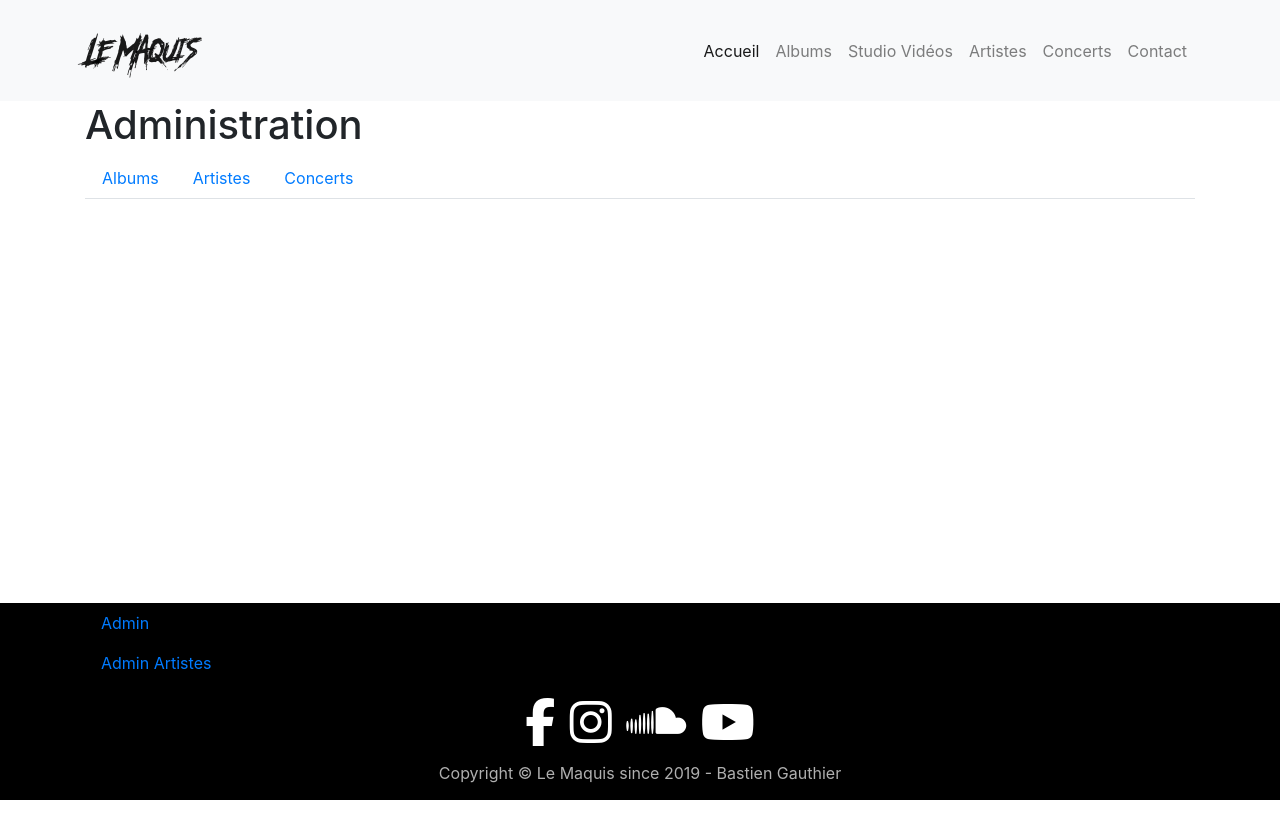
After one commit to Zalene/LeMaquis, a Symfony app: template templates/admin/admin.html.twig in a window 1280 px wide. The commit adds this page. Run offline with Twig, Linux system fonts and the light colour scheme; the template is opened without the code that fills it, so the values that code supplies are empty; some libraries are stand-ins or nearby versions.

Commit message:
CRUD artistes fini + resize img artistes

```diff
--- a/composer.json
+++ b/composer.json
@@ -5,7 +5,7 @@
         "php": "^7.1.3",
         "ext-ctype": "*",
         "ext-iconv": "*",
-        "sensio/framework-extra-bundle": "^5.1",
+        "sensio/framework-extra-bundle": "^5.4",
         "symfony/asset": "4.3.*",
         "symfony/console": "4.3.*",
         "symfony/dotenv": "4.3.*",
--- a/public/css/style.css
+++ b/public/css/style.css
@@ -51,6 +51,11 @@ footer p {
     padding: 15px;
 }
 
+.container-artiste img {
+    height: 250px;
+    width: 250px;
+}
+
 /***** PAGE CONCERTS *****/
 .container-concert table {
     border: 1px solid black;
@@ -75,3 +80,8 @@ footer p {
     border: 1px solid #ced4da;
     border-radius: .25rem;
 }
+
+/***** PAGE ADMIN *****/
+.create-artiste-btn {
+    padding: 15px 0 15px 0;
+}
--- /dev/null
+++ b/templates/admin/admin.html.twig
@@ -0,0 +1,59 @@
+{% extends 'base.html.twig' %}
+
+{% block title %}Administration{% endblock %}
+
+{% block body %}
+<div>
+    <h1>Administration</h1>
+
+    <ul class="nav nav-tabs">
+        <li class="nav-item">
+            <a class="nav-link" data-toggle="tab" href="#albums">Albums</a>
+        </li>
+        <li class="nav-item">
+            <a class="nav-link" data-toggle="tab" href="#artistes">Artistes</a>
+        </li>
+        <li class="nav-item">
+            <a class="nav-link" data-toggle="tab" href="#concerts">Concerts</a>
+        </li>
+    </ul>
+
+    <div id="myTabContent" class="tab-content">
+        <div class="tab-pane fade" id="albums">
+            <p>Il y aura le contenu des Albums ici.</p>
+        </div>
+        <div class="tab-pane fade" id="artistes">
+            <div class="text-center create-artiste-btn">
+                <a href={{ path('artiste_create') }} class="btn btn-primary btn-lg">Créer un nouvel artiste</a>
+            </div>
+            <table class="table table-striped">
+                <thead>
+                    <tr>
+                        <th>Artistes</th>
+                        <th class="text-center">Editer</th>
+                        <th class="text-center">Supprimer</th>
+                    </tr>
+                </thead>
+                <tbody>
+                    {% for artiste in artistes %}
+                    <tr>
+                        <td>
+                            <a href={{ path('show_artiste', {'id': artiste.id}) }}>{{ artiste.name }}</a>
+                        </td>
+                        <td class="text-center">
+                            <a href={{ path('artiste_edit', {'id': artiste.id}) }} class="btn btn-secondary">Editer</a>
+                        </td>
+                        <td class="text-center">
+                            <a href={{ path('artiste_delete', {'id': artiste.id}) }} class="btn btn-secondary">Supprimer</a>
+                        </td>
+                    </tr>
+                    {% endfor %}
+                </tbody>
+            </table>
+        </div>
+        <div class="tab-pane fade" id="concerts">
+            <p>Il y aura le contenu des Concerts ici.</p>
+        </div>
+    </div>
+</div>
+{% endblock %}
--- a/templates/base.html.twig
+++ b/templates/base.html.twig
@@ -52,6 +52,8 @@
 
         <footer id="footer">
             <div class="container">
+                <a class="nav-link" href={{ path('admin') }}>Admin</a>
+                <a class="nav-link" href={{ path('artiste_create') }}>Admin Artistes</a>
                 <div class="reseaux-sociaux text-center">
                     <a href="https://www.facebook.com/lemaquislabel/" class="fab fa-facebook-f fa-3x"></a>
                     <a href="https://www.instagram.com/lemaquislabel/?hl=fr" class="fab fa-instagram fa-3x"></a>
--- a/templates/maquis/artistes.html.twig
+++ b/templates/maquis/artistes.html.twig
@@ -8,7 +8,7 @@
 <div class="row gallery">
     {% for artiste in artistes %}
         <div class="col-6 col-md-4 container-artiste">
-            <a href={{ path('show_artiste', {'id': artiste.id}) }}><img src={{ artiste.image }} alt="Yanuzi"></a>
+            <a href={{ path('show_artiste', {'id': artiste.id}) }}><img src={{ artiste.image }} alt="Le Maquis artiste"></a>
         </div>
     {% endfor %}
 </div>
```
Also changed, not shown: src/Controller/MaquisController.php (+66 -4 lines), src/Form/ArtisteType.php (added, +27 -0 lines), templates/admin/artistesAdmin.html.twig (added, +29 -0 lines), templates/maquis/admin.html.twig (deleted, +0 -7 lines), public/img/250x250.png (deleted), public/img/300x200.png (deleted), 2 other files.
